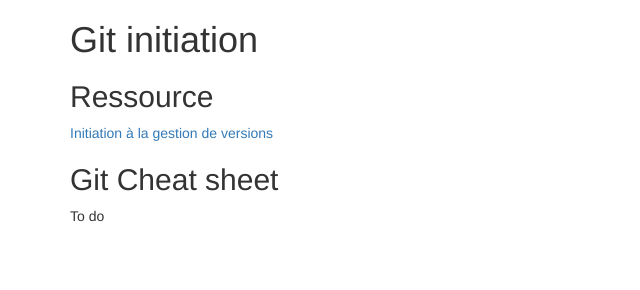
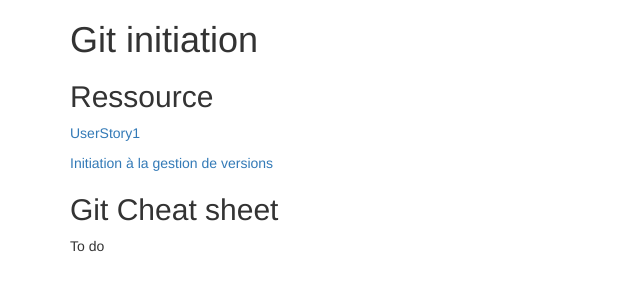
Before and after one commit to Nydalicor/GitExercice, a plain HTML site: page index.html in a window 1280 px wide. Shown: the whole page, without its empty margins (0-640 px from the left). Drawn offline with Linux system fonts and the light colour scheme.

Commit message:
changement index

```diff
--- a/index.html
+++ b/index.html
@@ -13,6 +13,7 @@
         <div class="container">
             <h1>Git initiation</h1>
             <h2>Ressource</h2>
+            <p><a href="https://UserStory1.html"> UserStory1</a></p>
             <p><a href="https://learn.helmo.be/course/view.php?id=5277">Initiation à la gestion de versions</a></p>
             <h2>Git Cheat sheet</h2>
             <p>To do</p>
```
